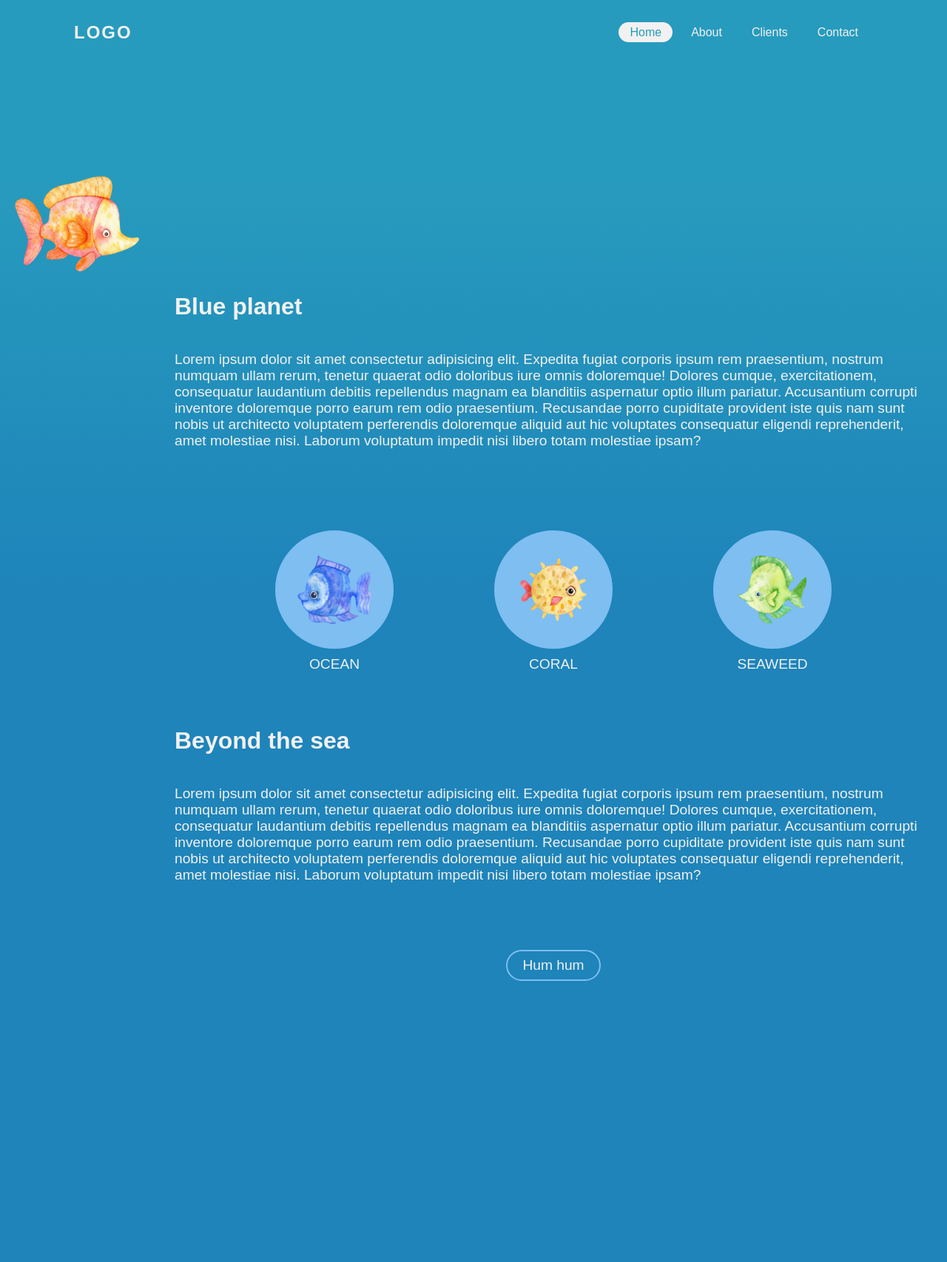
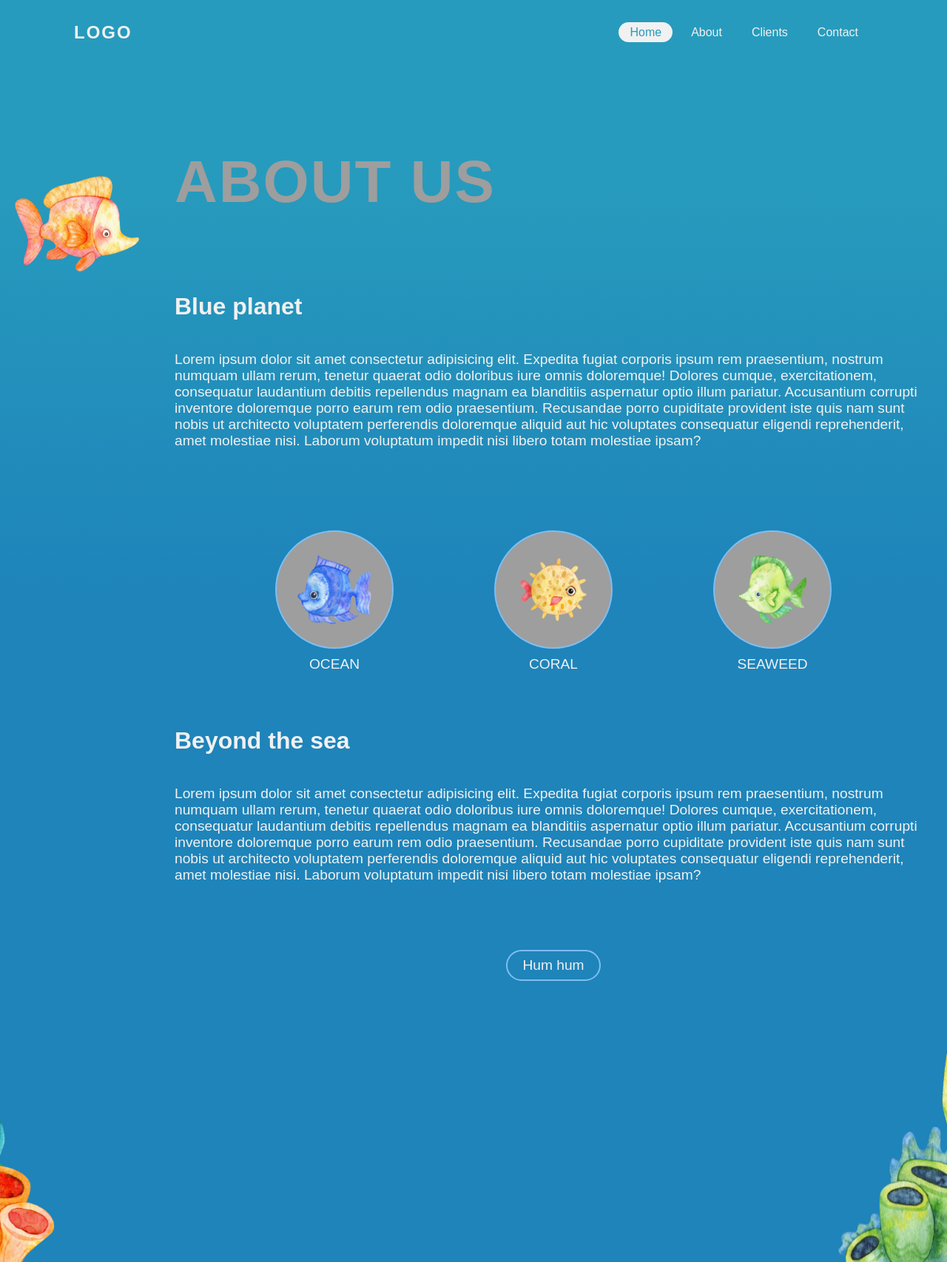
Before and after one commit to ChouiAAA/underthesea, a website: page about.html in a window 1280 px wide. Shown: the whole page at 74% size. Drawn offline with nearby package versions, Linux system fonts and the light colour scheme; files that its build step writes are made by us from their sources; the site is published under a folder, as on GitHub Pages, so addresses that start at the root find nothing.

Commit message:
correctiion des liens des fichiers scss

```diff
--- a/sass/base/_base.scss
+++ b/sass/base/_base.scss
@@ -32,7 +32,7 @@ section h1 {
     font-weight: 700;
     padding: 2rem;
 
-    background-image:  url(/Ressources/text-back.png);
+    background-image:  url(./Ressources/text-back.png);
     background-clip: text;
     background-size: cover;
     color: transparent;
--- a/sass/pages/_about.scss
+++ b/sass/pages/_about.scss
@@ -90,7 +90,7 @@
     height: 10rem;
 
     background: $lightblue;
-    background-image: url(/Ressources/round\ back.png);
+    background-image: url(./Ressources/round\ back.png);
     background-size: cover;
     border: 2px solid $lightblue;
     border-radius: 50%;
@@ -131,7 +131,7 @@
     height: 300px;
     width: 100%;
 
-    background: url(/Ressources/About-back.png) ;
+    background: url(./Ressources/About-back.png) ;
     background-size: cover;
     background-position: bottom;
     background-repeat: no-repeat;
--- a/sass/pages/_clients.scss
+++ b/sass/pages/_clients.scss
@@ -100,7 +100,7 @@
     height: auto;
     margin-top: 350px;
     background: $darkblue;
-    background-image: url(/Ressources/text-back.png);
+    background-image: url(./Ressources/text-back.png);
     background-attachment: fixed;
 
     &__title{
```
